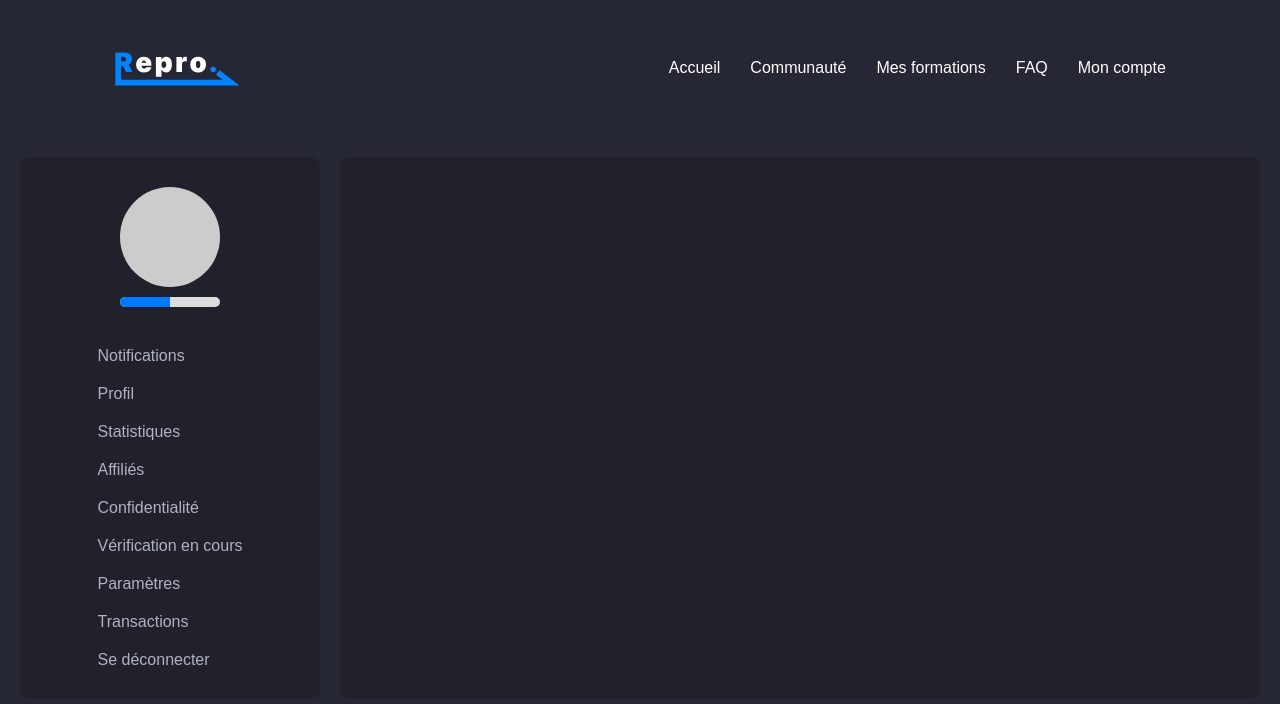
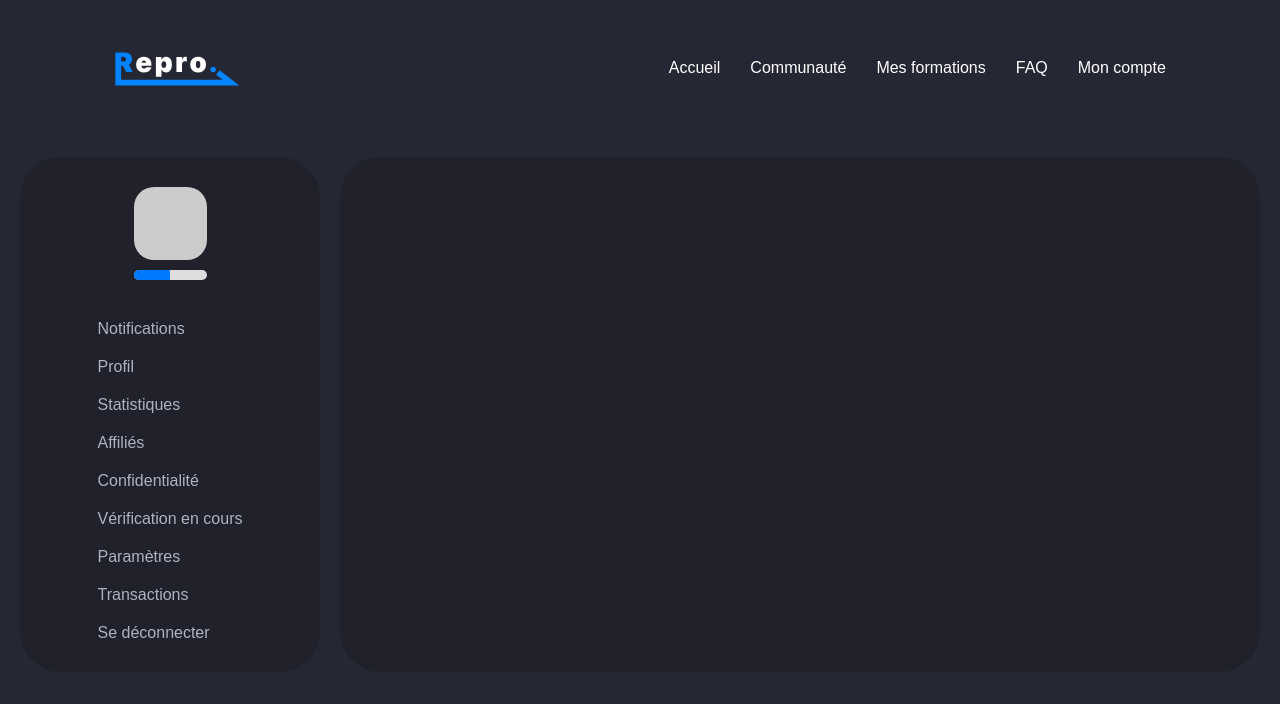
Before and after one commit to Usannazcedric/RePro, a Vue app in the folder repro-website/: page /profile in a window 1280 px wide. Shown: the top 704 px of the page. Built offline with nearby package versions, Linux system fonts and the light colour scheme; no server answers; sample sign-in values are in the browser's storage; the HTML template or start-up script is replaced by a standard one; a web font is replaced by a local one.

Commit message:
update css profile page

```diff
--- a/repro-website/src/views/ProfileView.vue
+++ b/repro-website/src/views/ProfileView.vue
@@ -95,18 +95,20 @@ export default {
   display: flex;
   flex-direction: column;
   align-items: center;
-  border-radius: 10px;
+  border-radius: 40px;
 }
 .static-section {
+  justify-content: center;
   text-align: center;
   margin-bottom: 20px;
 }
 .profile-picture {
-  width: 100px;
-  height: 100px;
+  width: 73px;
+  height: 73px;
   background-color: #ccc;
-  border-radius: 50%;
+  border-radius: 20px;
   margin: 10px 0;
+
 }
 .progress-bar {
   width: 100%;
@@ -136,7 +138,7 @@ export default {
   flex: 1;
   padding: 20px;
   background-color: #20212B;
-  border-radius: 10px;
+  border-radius: 40px;
 }
 
 
```
